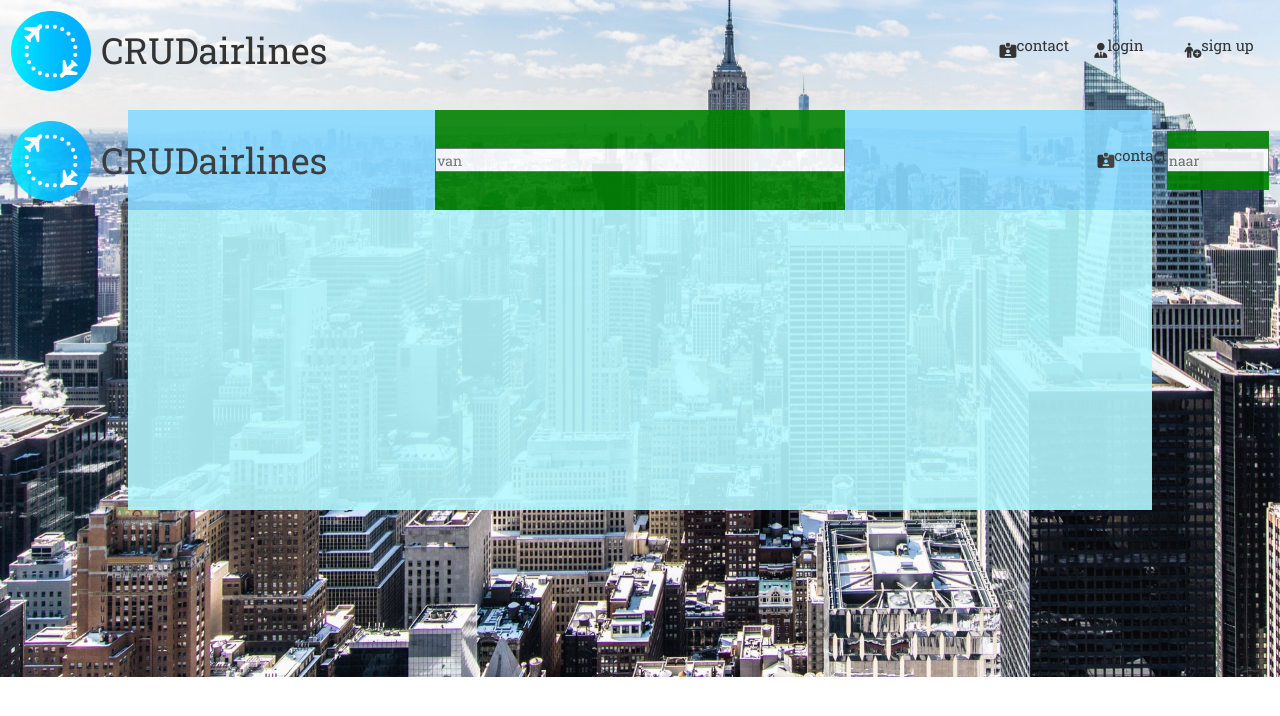
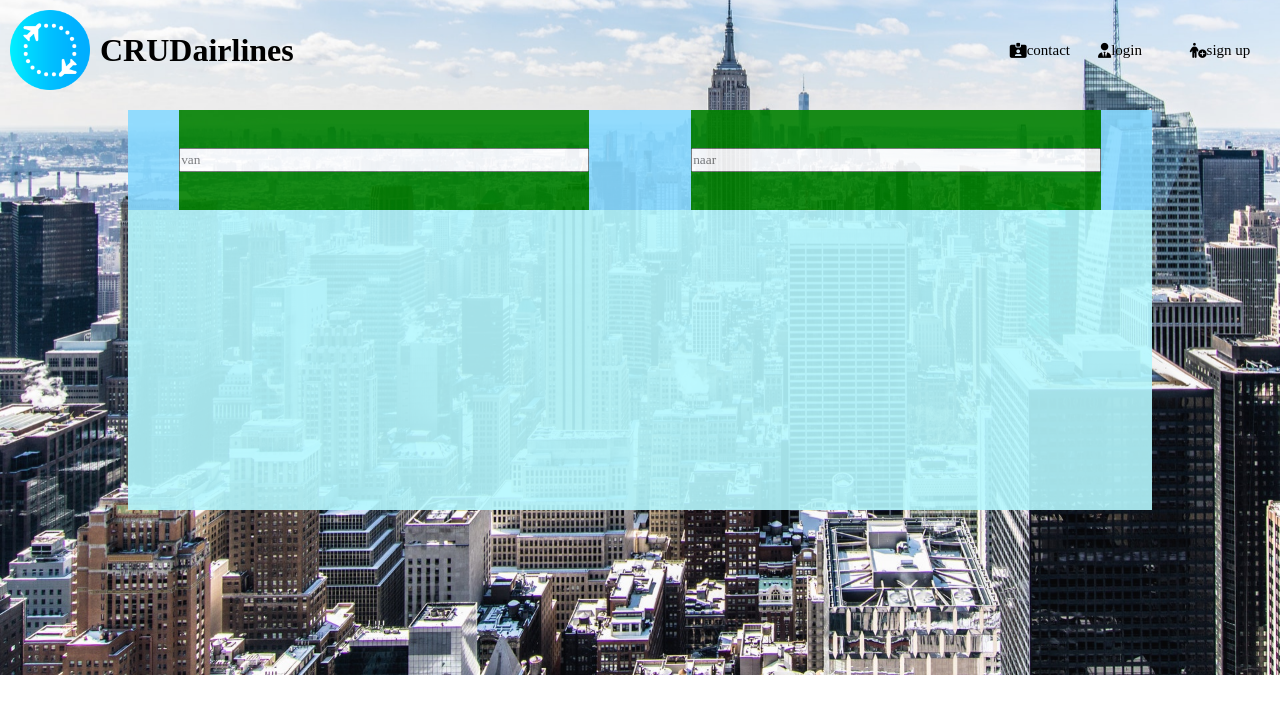
Before and after one commit to jochem11/CRUD, a PHP site: page / in a window 1280 px wide. Shown: the top 716 px of the page. Run offline with PHP 8.4, Linux system fonts and the light colour scheme; some libraries are stand-ins or nearby versions.

Commit message:
index
index.php

```diff
--- a/index.php
+++ b/index.php
@@ -51,23 +51,6 @@
                 <option value="Frankrijk">Frankrijk</option>
                 <option value="Griekenland">Griekenland</option>
               </datalist>
-    <link href="//netdna.bootstrapcdn.com/twitter-bootstrap/2.3.2/css/bootstrap-combined.no-icons.min.css" rel="stylesheet">
-    <link href="//netdna.bootstrapcdn.com/font-awesome/3.2.1/css/font-awesome.css" rel="stylesheet">
-    <link rel="stylesheet" href="css/styles.css">
-    <link rel="preconnect" href="https://fonts.googleapis.com/%22%3E">
-    <link rel="preconnect" href="https://fonts.gstatic.com/" crossorigin>
-    <link href="https://fonts.googleapis.com/css2?family=Roboto+Slab&display=swap" rel="stylesheet">
-</head>
-<body>
-    <div class="navbar">
-        <div class="logoContainer">
-            <img src="pictures/nieuwe_logo.png" alt="logo">
-            <h1>CRUDairlines</h1>
-        </div>
-        <div class="linkjesRechts">
-            <div class="contact">
-                <i class="fa-solid fa-id-card-clip"></i>
-                <p>contact</p>
             </div>
             <div class="van-waar">
               <input list="landen2" name="landen2" placeholder="naar" />
```
